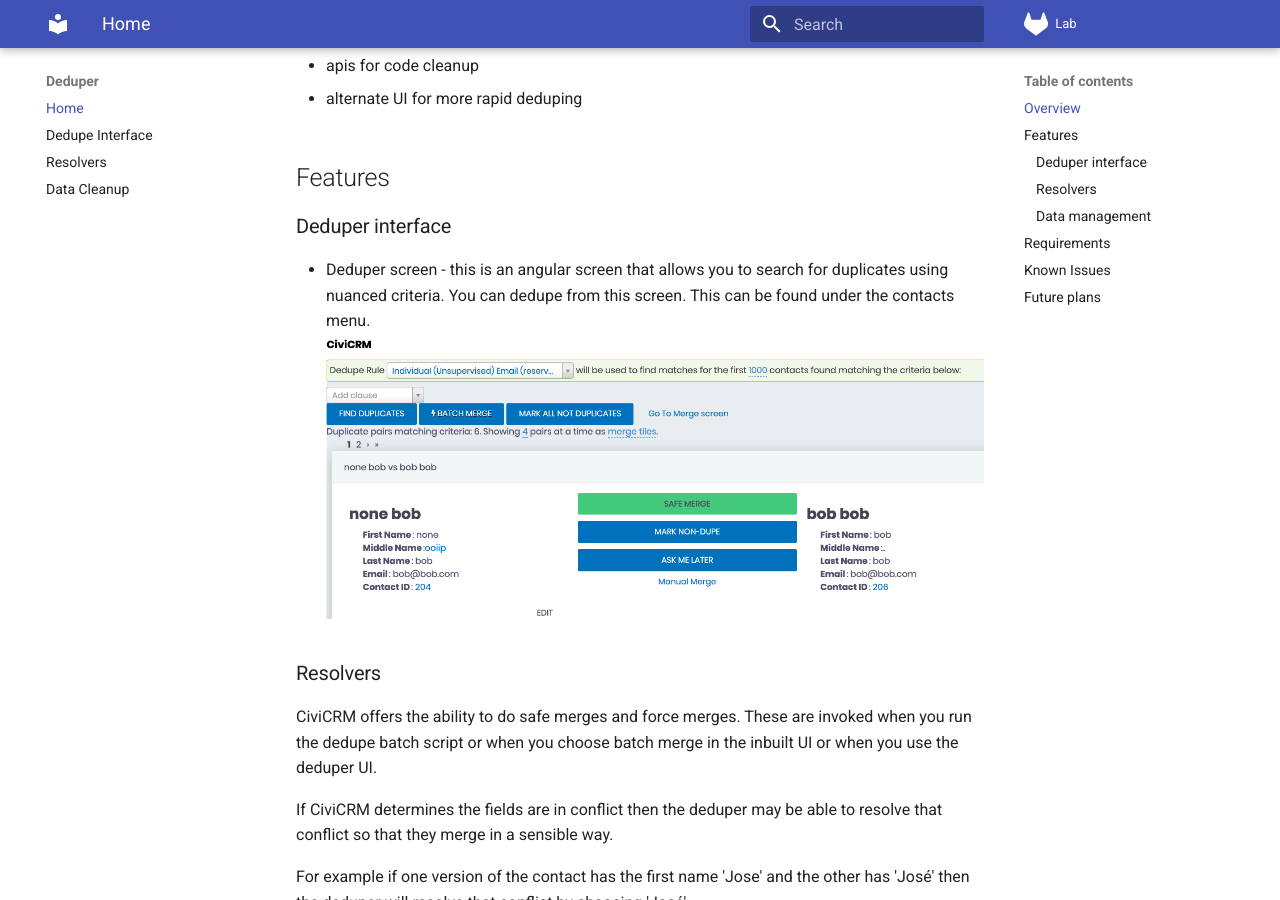
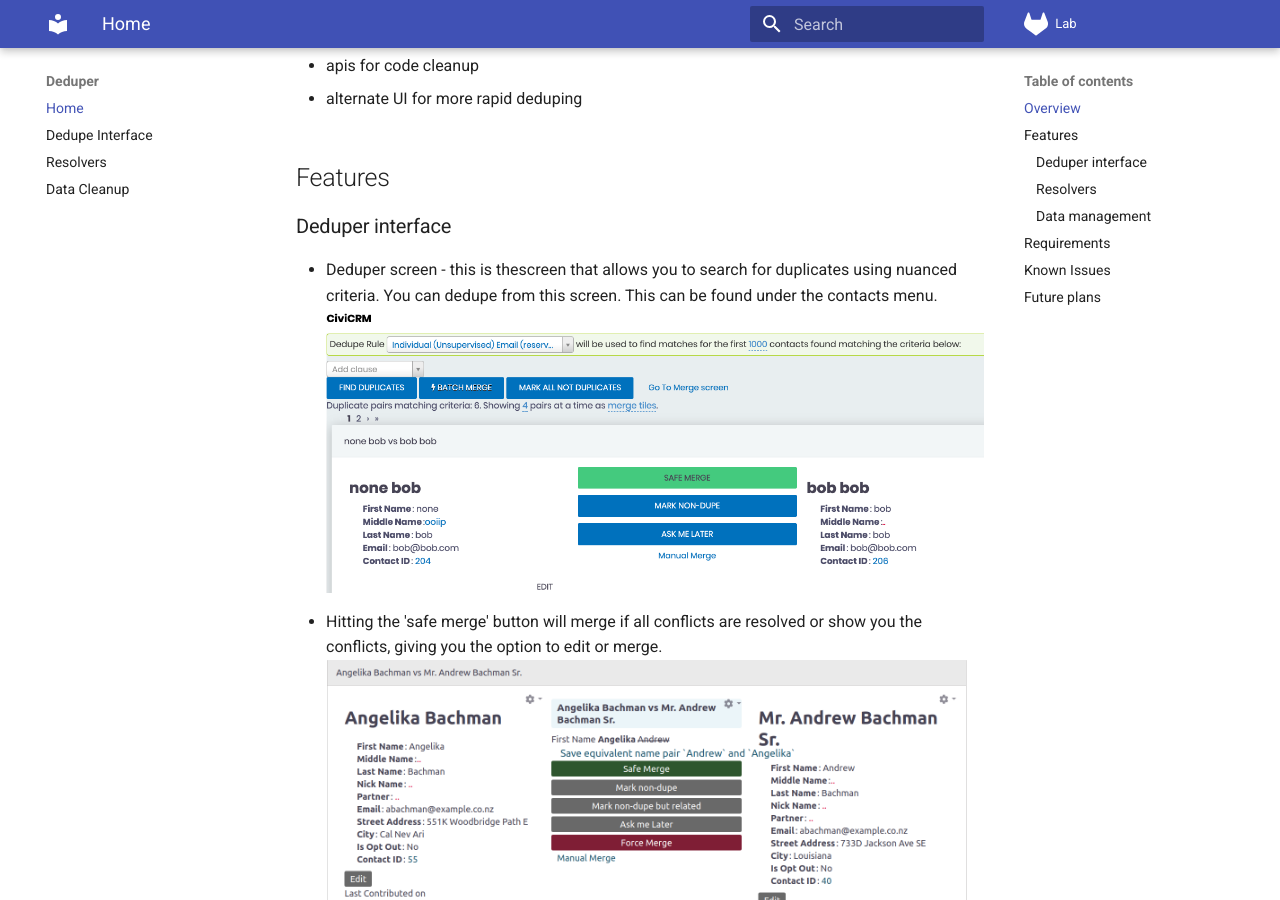
Before and after one commit to eileenmcnaughton/deduper, an MkDocs documentation site: the page built from docs/index.md, in a window 1280 px wide and 900 px high, scrolled down 261 px. Built offline with MkDocs 1.6.1 and Material for MkDocs 9.7.7, drawn with Linux system fonts in a browser that asks for light colours.

Commit message:
Add image of merge conflict

```diff
--- a/docs/index.md
+++ b/docs/index.md
@@ -13,9 +13,11 @@ Provides tools for deduping
 
 ### Deduper interface
 
-- Deduper screen - this is an angular screen that allows you to search for duplicates using nuanced criteria. You can dedupe from this screen.
+- Deduper screen - this is thescreen that allows you to search for duplicates using nuanced criteria. You can dedupe from this screen.
   This can be found under the contacts menu.
   ![Deduper Screen](images/Deduper.png?raw=true "Deduper screen")
+- Hitting the 'safe merge' button will merge if all conflicts are resolved or show you the conflicts, giving you the option to edit or merge.
+  ![Conflicts when merging](images/conflict_on_merge.png "Conflicts when merging")
 
 ### Resolvers
 
```
Also changed, not shown: docs/images/conflict_on_merge.png (added).
